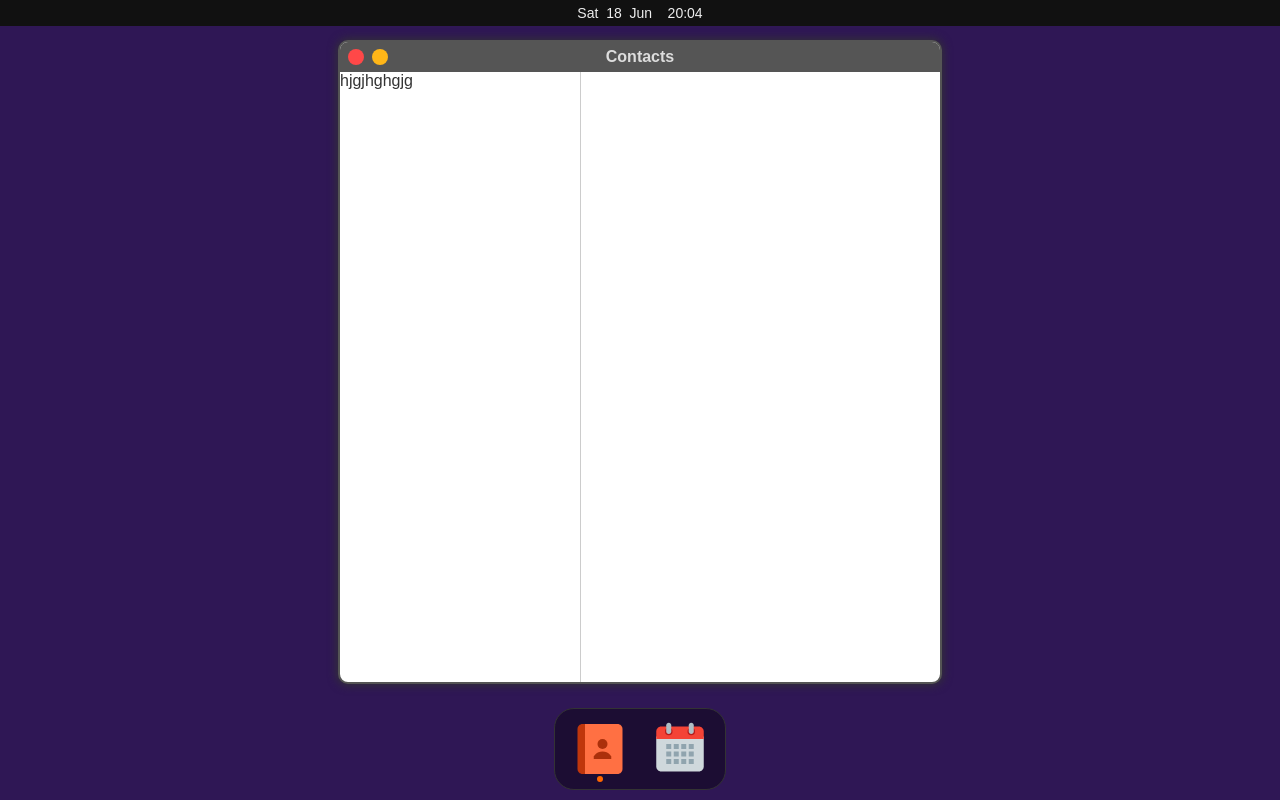
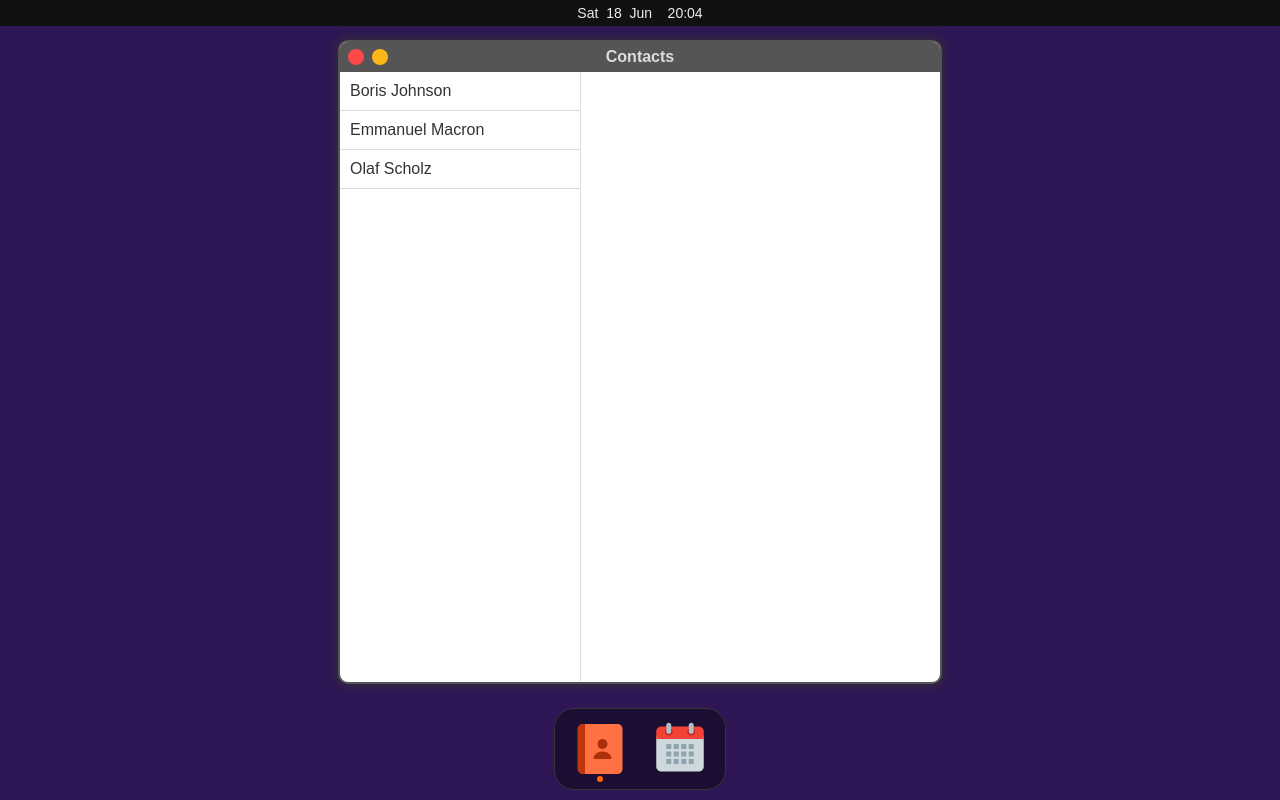
Before and after one commit to PylSerg/webium-os, a React (Create React App) app: page / in a window 1280 px wide. Both pictures are taken after a click on the item "Contacts". Built offline with nearby package versions, Linux system fonts and the light colour scheme.

Commit message:
adds contacts list

```diff
--- a/src/components/Contacts/Contacts.js
+++ b/src/components/Contacts/Contacts.js
@@ -1,13 +1,29 @@
-import React from "react";
+import React, { useState } from "react";
 import ContactsList from "./ContactsList";
 import ContactView from "./ContactView";
+import contactsDB from "./contactsDB.json";
 import styles from "./Contacts.module.css";
 
 export default function Contacts() {
+	const [contacts, setContacts] = useState(contactsDB);
+
+	console.table(contacts);
+
+	function viewContact(contId) {
+		setContacts(prevContacts =>
+			prevContacts.map(contact => {
+				if (contact.id === contId) return { ...contact, view: true };
+				return contact;
+			})
+		);
+	}
+
 	return (
 		<div className={styles.container}>
-			<ContactsList />
-			<ContactView />
+			<div className={styles.sidebar}>
+				<ContactsList contacts={contacts} viewContact={viewContact} />
+			</div>
+			<ContactView contacts={contacts} />
 		</div>
 	);
 }
--- a/src/components/Contacts/Contacts.module.css
+++ b/src/components/Contacts/Contacts.module.css
@@ -8,11 +8,27 @@
     color: #333;
 }
 
-.list {
+.sidebar {
     width: 40%;
     height: 100%;
 
-    border-right: 1px solid #ccc;
+    border-right: 1px solid #ddd;
+}
+
+.list {
+    padding: 0;
+    margin: 0;
+
+    cursor: pointer;
+
+    list-style: none;
+}
+
+.item {
+    padding: 10px;
+    margin: 0;
+
+    border-bottom: 1px solid #ddd;
 }
 
 .contact {
--- a/src/components/Contacts/ContactsList.js
+++ b/src/components/Contacts/ContactsList.js
@@ -1,6 +1,14 @@
 import React from "react";
 import styles from "./Contacts.module.css";
 
-export default function ContactView() {
-	return <div className={styles.list}>hjgjhghgjg</div>;
+export default function ContactView({ contacts, viewContact }) {
+	return (
+		<ul className={styles.list}>
+			{contacts.map(contact => (
+				<li className={styles.item} key={contact.id} onClick={() => viewContact(contact.id)}>
+					{contact.name} {contact.lastName}
+				</li>
+			))}
+		</ul>
+	);
 }
--- /dev/null
+++ b/src/components/Contacts/contactsDB.json
@@ -0,0 +1,31 @@
+[
+	{
+		"id": 1,
+		"name": "Boris",
+		"lastName": "Johnson",
+		"tel": "+440368796245",
+		"email": "boris-cool@gmail.com",
+		"comment": "",
+		"view": false
+	},
+
+	{
+		"id": 2,
+		"name": "Emmanuel",
+		"lastName": "Macron",
+		"tel": "+330548349675",
+		"email": "macronni@gmail.com",
+		"comment": "",
+		"view": false
+	},
+
+	{
+		"id": 3,
+		"name": "Olaf",
+		"lastName": "Scholz",
+		"tel": "+491256849301",
+		"email": "scholzgen@gmail.com",
+		"comment": "",
+		"view": false
+	}
+]
```
